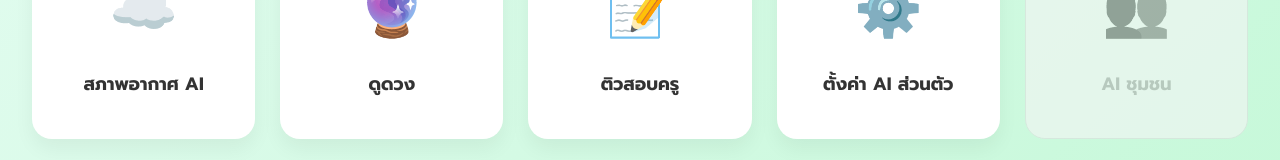
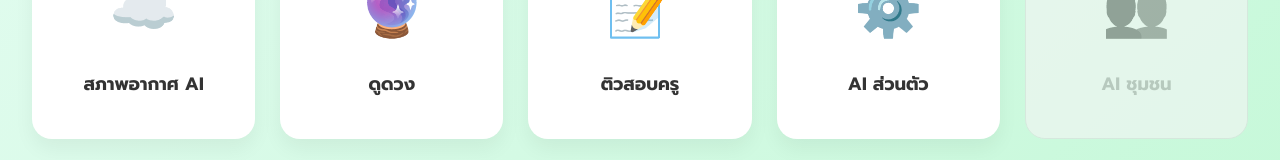
Before and after one commit to viewfc/view-studio-site, a React (Vite) app: page / in a window 1280 px wide. Shown: the part 300-460 px from the top of the page. Built offline with nearby package versions, Linux system fonts and the light colour scheme.

Commit message:
Update App.jsx

```diff
--- a/App.jsx
+++ b/App.jsx
@@ -8,7 +8,7 @@ function App() {
     { id: 1, name: 'สภาพอากาศ AI', icon: '☁️', link: 'https://gemini.google.com/share/254df72f0da1' },
     { id: 2, name: 'ดูดวง', icon: '🔮', link: 'https://gemini.google.com/share/c1b52e9c1241' },
     { id: 3, name: 'ติวสอบครู', icon: '📝', link: 'https://gemini.google.com/share/4f6389a8e027' },
-    { id: 4, name: 'ตั้งค่า AI ส่วนตัว', icon: '⚙️', link: 'https://url.in.th/dIYSj' },
+    { id: 4, name: 'AI ส่วนตัว', icon: '⚙️', link: 'https://url.in.th/dIYSj' },
 
     // แอปที่เหลือ (ใส่ '#' ไว้ก่อนเพื่อให้เป็นสีเทา)
     { id: 5, name: 'AI ชุมชน', icon: '👥', link: '#' },
```
